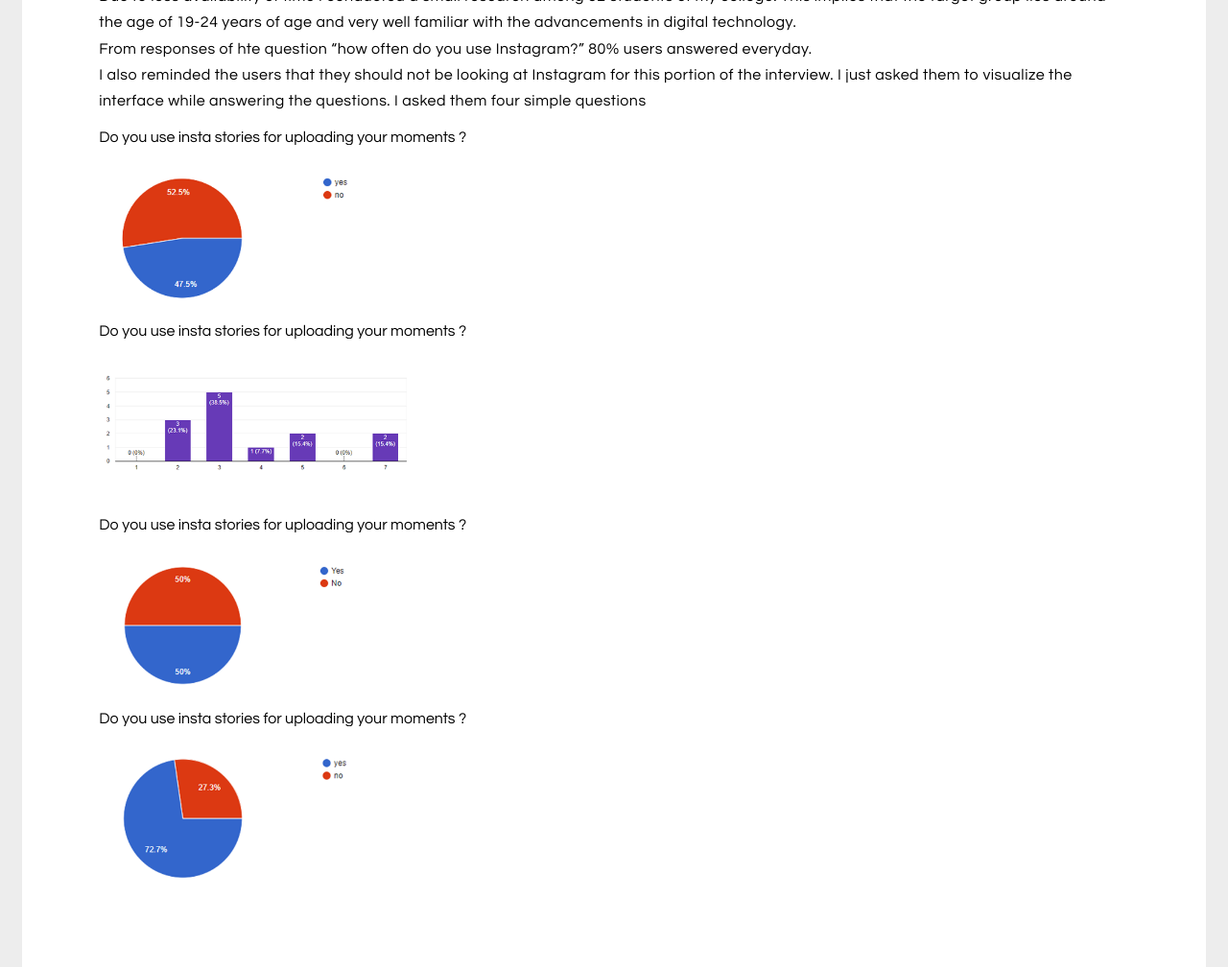
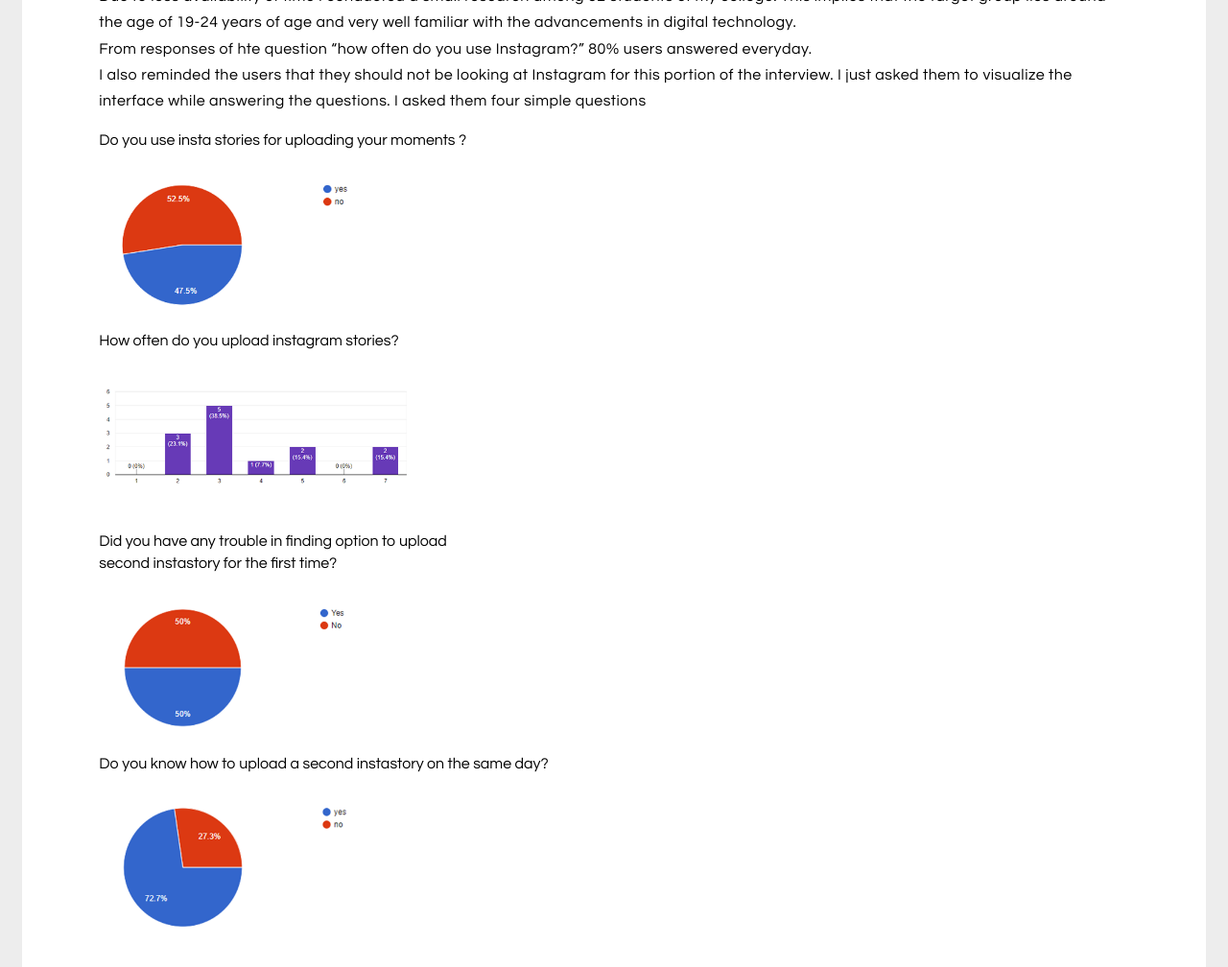
Before and after one commit to vaibhavrawat42/portfolio, a plain HTML site: page insta.html in a window 1280 px wide. Shown: the part 2180-3188 px from the top of the page at 96% size. Drawn offline with nearby package versions, Linux system fonts and the light colour scheme.

Commit message:
Add files via upload

```diff
--- a/insta.css
+++ b/insta.css
@@ -65,8 +65,11 @@
     margin-top: -35px;
     display: inline-block;
     margin-bottom: 30px;
+
 }
+
 .graph p {
+    line-height: 23px;
     margin: 0px;
 }
 .graph img{
--- a/insta.html
+++ b/insta.html
@@ -64,15 +64,15 @@
             <img src="graphs1.png">
             </div>
             <div class="graph">
-            <p>Do you use insta stories for uploading your moments ? </p>
+            <p>How often do you upload instagram stories? </p>
             <img src="graphs2.png">
             </div>
             <div class="graph">
-            <p>Do you use insta stories for uploading your moments ? </p>
+            <p>Did you have any trouble in finding option to upload <br>second instastory for the first time?</p>
             <img src="graphs3.png">
             </div>
             <div class="graph">
-            <p>Do you use insta stories for uploading your moments ? </p>
+            <p>Do you know how to upload a second instastory on the same day?</p>
             <img src="graphs4.png">
             </div>
            <p class="text"><span>Conclusion</span><br>
```
